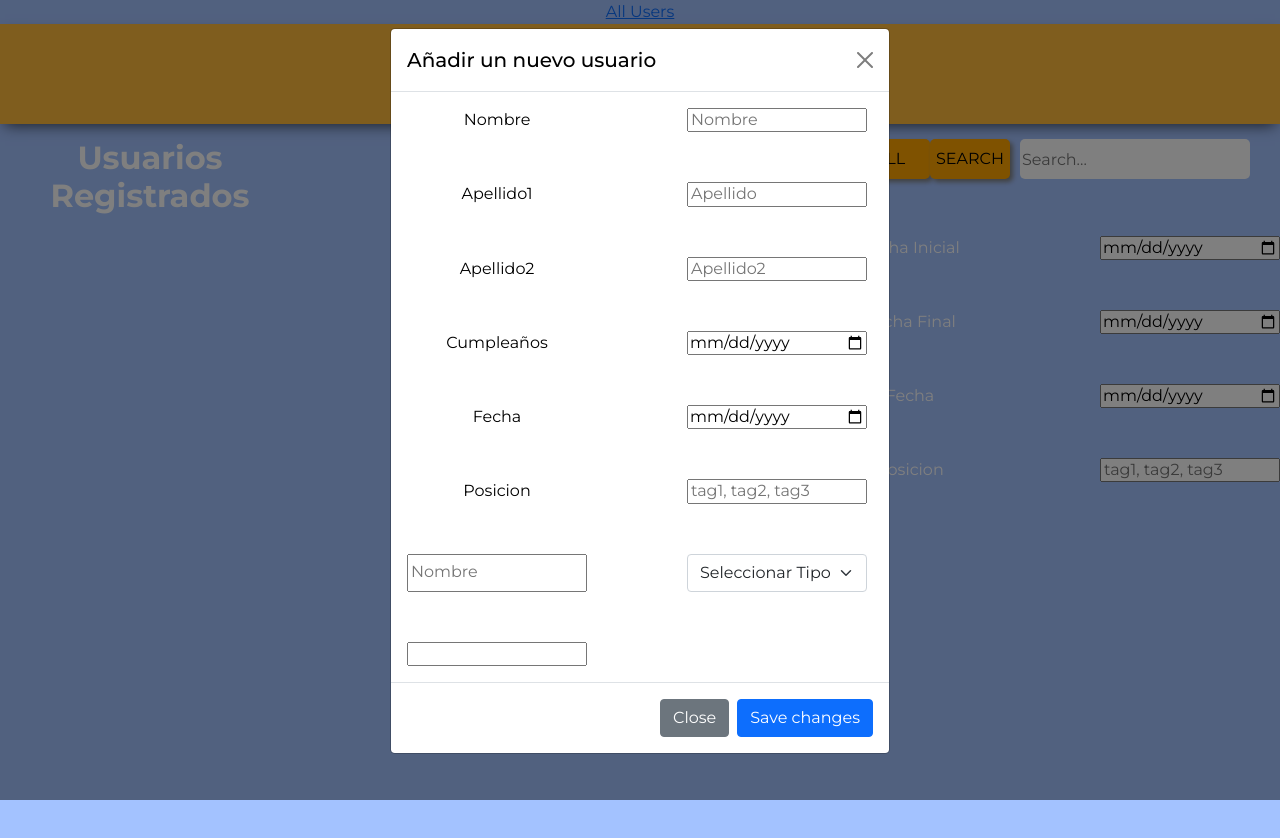
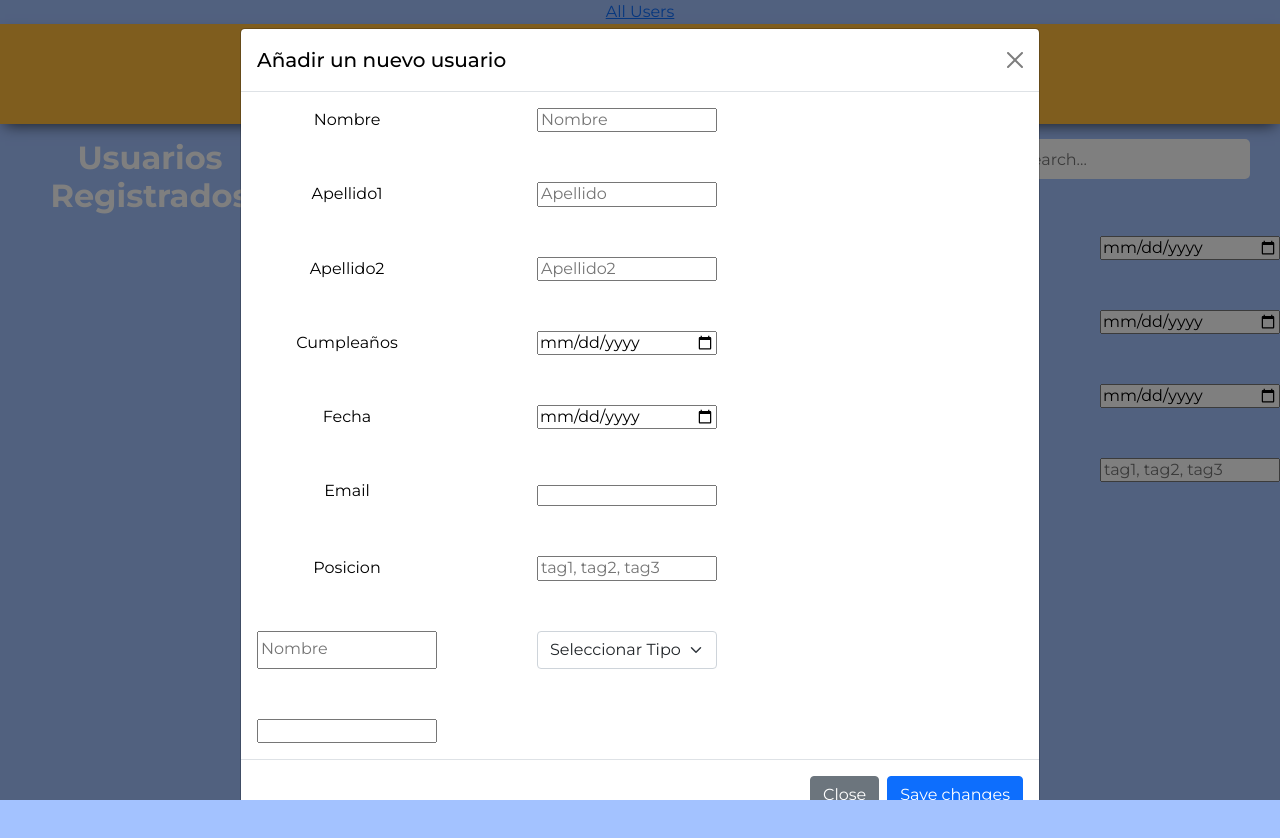
Before and after one commit to Eduardnol/Database-Front, a Vue app: page / in a window 1280 px wide. Both pictures are taken after a click on the button "Launch demo modal". Shown: the top 838 px of the page. Built offline with nearby package versions, Linux system fonts and the light colour scheme.

Commit message:
Adding user is now larger

```diff
--- a/src/components/add_user/AddUser.vue
+++ b/src/components/add_user/AddUser.vue
@@ -4,7 +4,7 @@
     type="button"
     class="btn btn-primary"
     data-bs-toggle="modal"
-    data-bs-target="#exampleModal"
+    data-bs-target="#staticBackdrop"
   >
     Launch demo modal
   </button>
@@ -12,12 +12,14 @@
   <!-- Modal -->
   <div
     class="modal fade"
-    id="exampleModal"
+    id="staticBackdrop"
+    data-bs-backdrop="static"
+    data-bs-keyboard="false"
     tabindex="-1"
-    aria-labelledby="exampleModalLabel"
+    aria-labelledby="staticBackdropLabel"
     aria-hidden="true"
   >
-    <div class="modal-dialog">
+    <div class="modal-dialog modal-lg">
       <div class="modal-content">
         <div class="modal-header">
           <h5 class="modal-title color" id="exampleModalLabel">
--- a/src/components/add_user/AddUserFields.vue
+++ b/src/components/add_user/AddUserFields.vue
@@ -10,6 +10,8 @@
     <input v-model="birthday" type="date" />
     <p>Fecha</p>
     <input v-model="saint" type="date" />
+    <p>Email</p>
+    <input type="email" id="email" v-model="email" />
     <p>Posicion</p>
     <input type="text" v-model="tags" placeholder="tag1, tag2, tag3" />
     <AddUserFieldsCustom />
@@ -25,6 +27,7 @@ export default {
       surname: "",
       surname2: "",
       birthday: "",
+      email: "",
       saint: "",
       tags: "",
     };
--- a/src/components/add_user/AddUserFieldsCustom.vue
+++ b/src/components/add_user/AddUserFieldsCustom.vue
@@ -8,6 +8,7 @@
     <option disabled value="">Seleccionar Tipo</option>
     <option value="text">Texto</option>
     <option value="date">Fecha</option>
+    <option value="tel">Teléfono</option>
   </select>
   <input :type="selected" v-model="name" :placeholder="selected" />
 </template>
--- a/src/components/all_users/Person.vue
+++ b/src/components/all_users/Person.vue
@@ -7,7 +7,7 @@
         <p id="surname">{{ apellido }}</p>
         <p id="surname">Apellido2</p>
       </div>
-      <p id="email">{{ email }}</p>
+      <input type="email" id="email" />{{ email }}>
       <p id="birthday">{{ birthday }}</p>
     </div>
   </div>
--- a/src/components/all_users/Search.vue
+++ b/src/components/all_users/Search.vue
@@ -2,7 +2,7 @@
   <div id="keyword">
     <button id="searchButton" @click="getall">ALL</button>
     <button id="searchButton" @click="search">SEARCH</button>
-    <input v-model="keyword" placeholder="Search..." @keypress.enter="search" />
+    <input type="search" v-model="keyword" placeholder="Search..." @keypress.enter="search" />
   </div>
 </template>
 <script>
```
